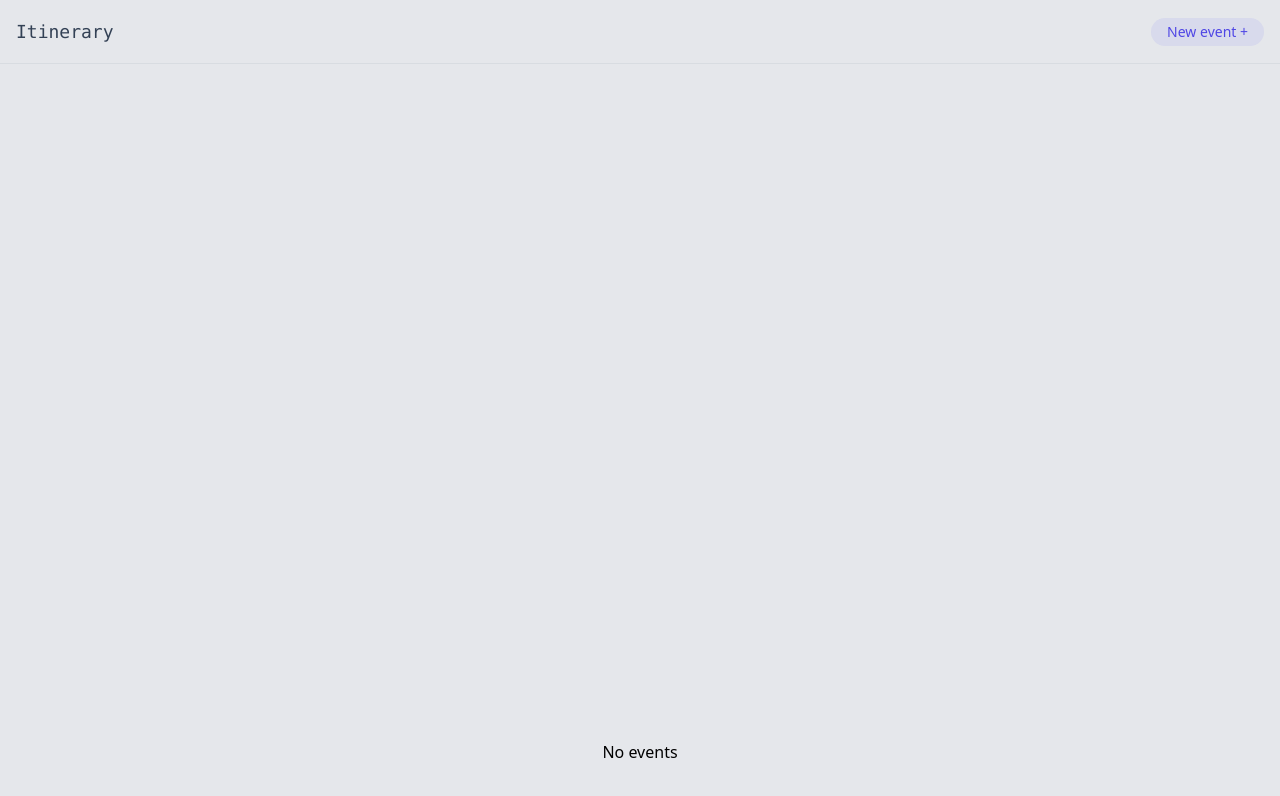
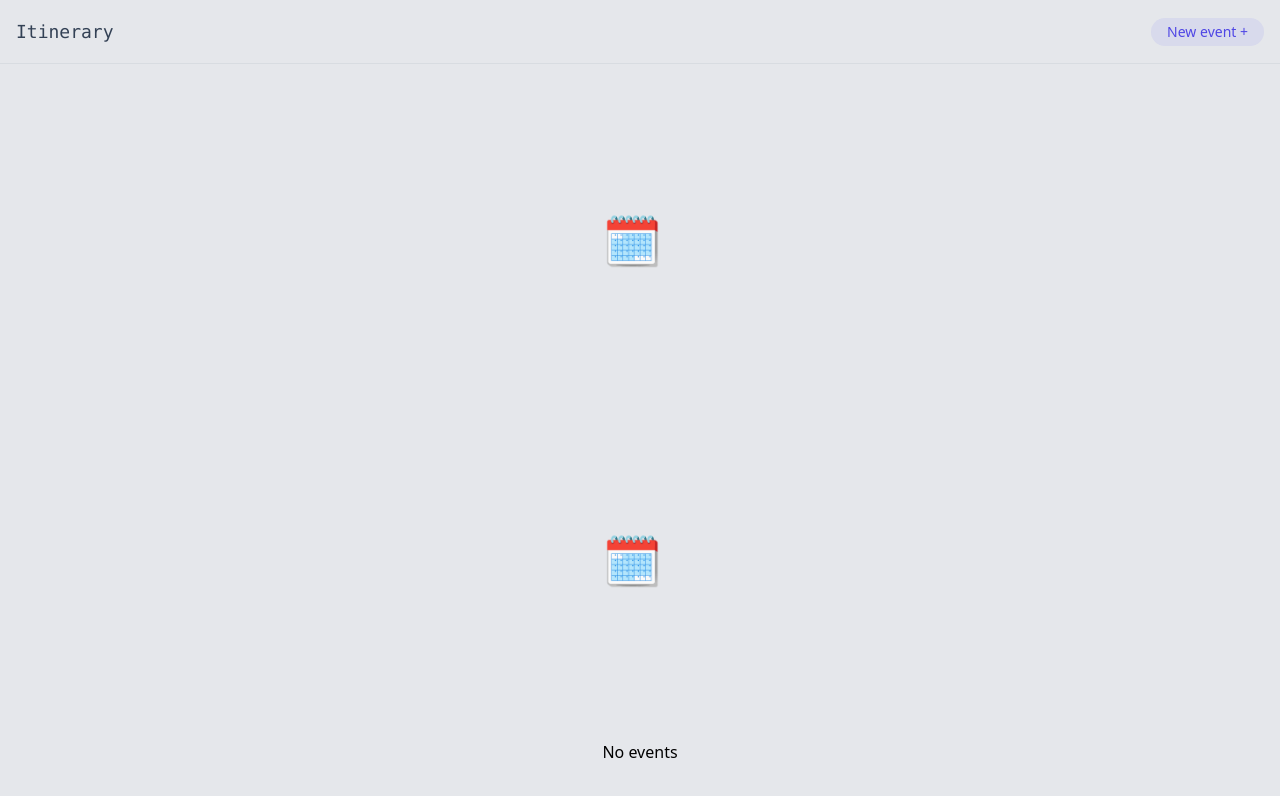
Before and after one commit to Hladikes/itinerary, a Svelte app: page / in a window 1280 px wide. Shown: the top 796 px of the page. Built offline with nearby package versions, Linux system fonts and the light colour scheme.

Commit message:
scroll experiment 4

```diff
--- a/src/components/events/List.svelte
+++ b/src/components/events/List.svelte
@@ -22,9 +22,9 @@
       classNames += 'border-b '
     }
 
-    if ($sortedEvents.at(idx).timing === 'BEFORE') {
-      classNames += 'opacity-60 '
-    }
+    // if ($sortedEvents.at(idx).timing === 'BEFORE') {
+    //   classNames += '!bg-lime-400/10 !text-lime-400 '
+    // }
 
     return classNames
   }
@@ -43,7 +43,9 @@
   })
 </script>
 
-<div style="height: 40vh;"></div>
+<div style="height: 40vh;" class="flex items-center justify-center">
+  <span class="text-5xl">🗓️</span>
+</div>
 
 <div class="grid grid-cols-[42px_auto] overflow-x-hidden">
   {#if $sortedEvents.length > 0}
@@ -101,4 +103,6 @@
   {/if}
 </div>
 
-<div style="height: 40vh;"></div>
+<div style="height: 40vh;" class="flex items-center justify-center">
+  <span class="text-5xl">🗓️</span>
+</div>
```
